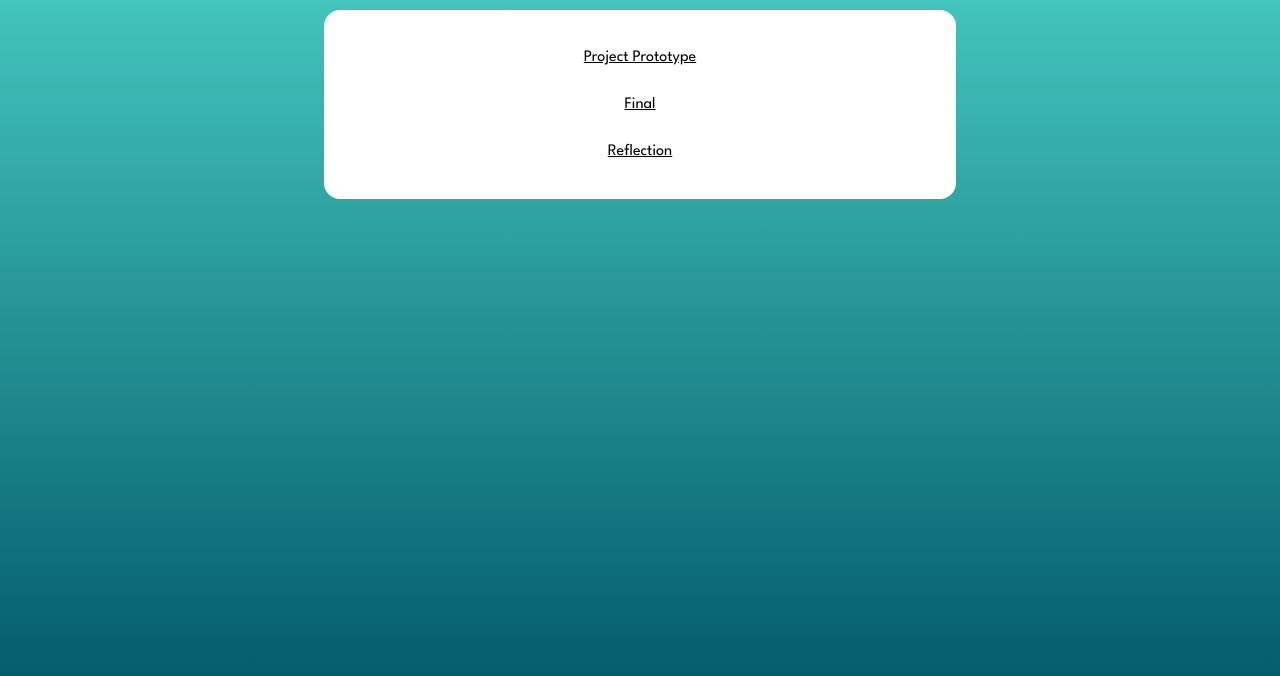
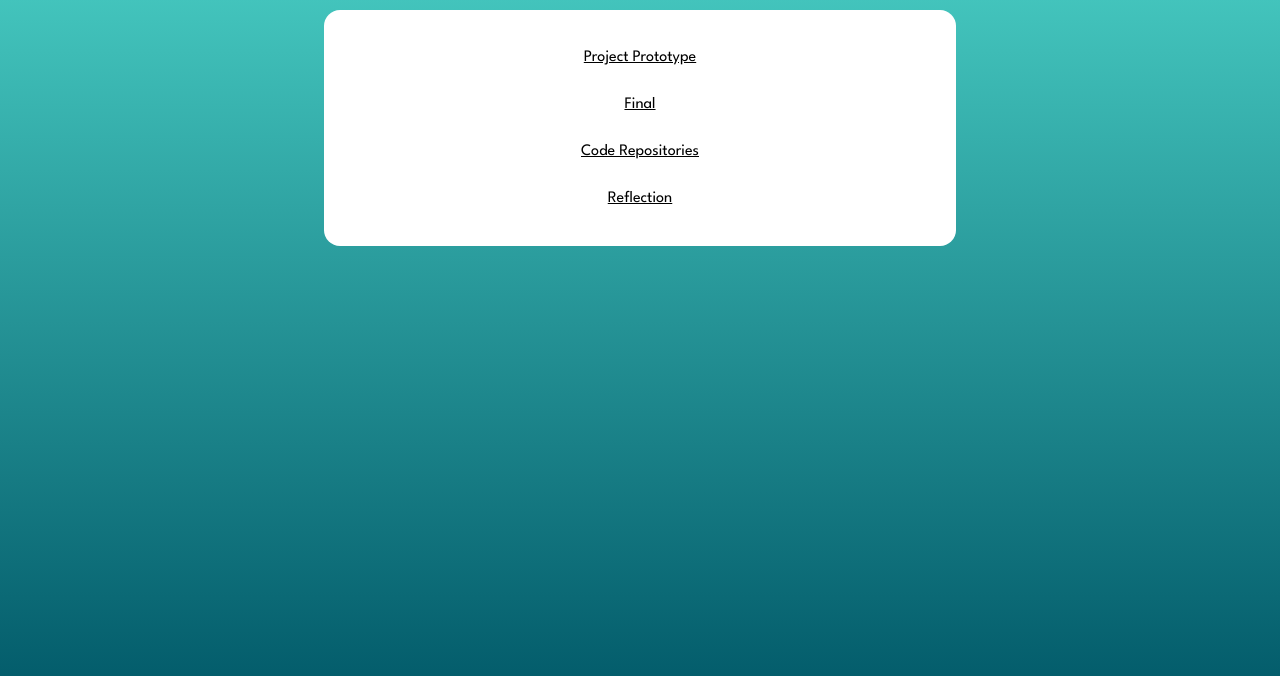
Before and after one commit to jackreed0504/IDAD-A3, a plain HTML site: page index.html in a window 1280 px wide. Shown: the part 100-776 px from the top of the page. Drawn offline with Linux system fonts and the light colour scheme.

Commit message:
added link to repo

```diff
--- a/index.html
+++ b/index.html
@@ -15,6 +15,7 @@
     <nav>
       <a href="https://jackreedassignment2.netlify.app/" target="_blank">Project Prototype</a>
       <a href="https://jackreedidadfinal.netlify.app/" target="_blank">Final</a>
+      <a href="https://github.com/jackreed0504/Assignment2-3" target="_blank">Code Repositories</a>
       <a href="reflection.html">Reflection</a>
     </main>
     </nav>
```
